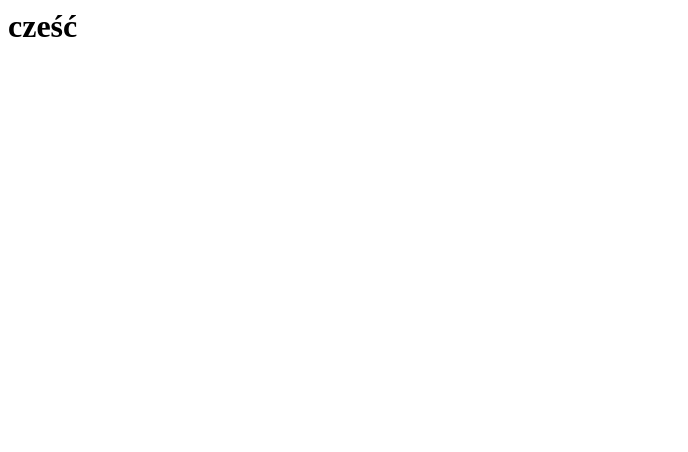
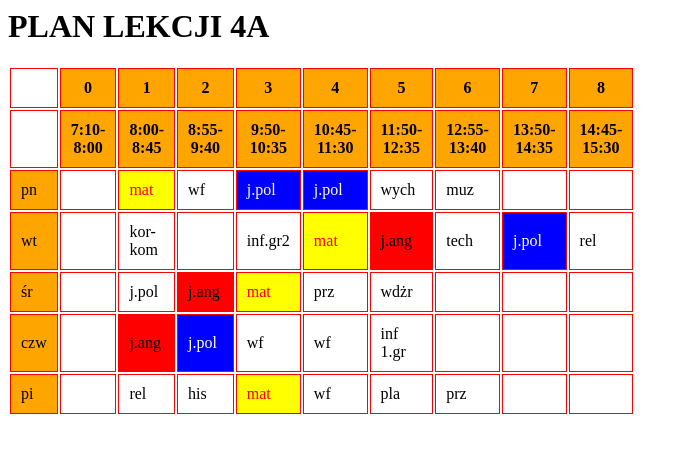
Before and after one commit to jaskotynia/jaskotynia.com, a plain HTML site: page plan-lekcji.html in a window 1280 px wide. Shown: the whole page, without its empty margins (0-688 px from the left). Drawn offline with Linux system fonts and the light colour scheme.

Commit message:
plan lekcji update

```diff
--- a/plan-lekcji.html
+++ b/plan-lekcji.html
@@ -1 +1,141 @@
-<h1>cześć<h1>
+<html>
+  <head>
+    <title>jas 11</title>
+    <style>
+      td {
+        border: solid 1px red;
+        padding: 10px;
+        margin: 10px;
+        width: 10px;
+        height: 10px;
+      }
+      th {
+        border: solid 1px red;
+        padding: 10px;
+        margin: 10px;
+        width: 10px;
+        height: 10px;
+      }
+      .jpolski {
+        background-color: blue;
+        color: white;
+      }
+      .matematyka {
+        background-color: yellow;
+        color: red;
+      }
+      .angielski {
+        background-color: red;
+        color: black;
+      }
+      .dnitygotniaigodziny {
+        animation: color_change 5s infinite alternate;
+      }
+
+      @keyframes color_change {
+        from {
+          background-color: green;
+        }
+        to {
+          background-color: orange;
+        }
+      }
+    </style>
+  </head>
+
+  <body>
+    <h1>PLAN LEKCJI 4A</h1>
+
+    <table>
+      <tr>
+        <th></th>
+        <th class="dnitygotniaigodziny">0</th>
+        <th class="dnitygotniaigodziny">1</th>
+        <th class="dnitygotniaigodziny">2</th>
+        <th class="dnitygotniaigodziny">3</th>
+        <th class="dnitygotniaigodziny">4</th>
+        <th class="dnitygotniaigodziny">5</th>
+        <th class="dnitygotniaigodziny">6</th>
+        <th class="dnitygotniaigodziny">7</th>
+        <th class="dnitygotniaigodziny">8</th>
+      </tr>
+      <tr>
+        <th></th>
+        <th class="dnitygotniaigodziny">7:10-8:00</th>
+
+        <th class="dnitygotniaigodziny">8:00-8:45</th>
+        <th class="dnitygotniaigodziny">8:55-9:40</th>
+        <th class="dnitygotniaigodziny">9:50-10:35</th>
+        <th class="dnitygotniaigodziny">10:45-11:30</th>
+        <th class="dnitygotniaigodziny">11:50-12:35</th>
+        <th class="dnitygotniaigodziny">12:55-13:40</th>
+        <th class="dnitygotniaigodziny">13:50-14:35</th>
+        <th class="dnitygotniaigodziny">14:45-15:30</th>
+      </tr>
+      <tr>
+        <td class="dnitygotniaigodziny">pn</td>
+        <td></td>
+
+        <td class="matematyka">mat</td>
+        <td>wf</td>
+
+        <td class="jpolski">j.pol</td>
+        <td class="jpolski">j.pol</td>
+        <td>wych</td>
+        <td>muz</td>
+        <td></td>
+        <td></td>
+      </tr>
+      <tr>
+        <td class="dnitygotniaigodziny">wt</td>
+
+        <td></td>
+        <td>kor-kom</td>
+        <td></td>
+        <td>inf.gr2</td>
+        <td class="matematyka">mat</td>
+        <td class="angielski">j.ang</td>
+        <td>tech</td>
+        <td class="jpolski">j.pol</td>
+        <td>rel</td>
+      </tr>
+      <tr>
+        <td class="dnitygotniaigodziny">śr</td>
+        <td></td>
+        <td>j.pol</td>
+        <td class="angielski">j.ang</td>
+
+        <td class="matematyka">mat</td>
+        <td>prz</td>
+        <td>wdżr</td>
+        <td></td>
+        <td></td>
+        <td></td>
+      </tr>
+      <tr>
+        <td class="dnitygotniaigodziny">czw</td>
+        <td></td>
+        <td class="angielski">j.ang</td>
+        <td class="jpolski">j.pol</td>
+        <td>wf</td>
+        <td>wf</td>
+        <td>inf 1.gr</td>
+        <td></td>
+        <td></td>
+        <td></td>
+      </tr>
+      <tr>
+        <td class="dnitygotniaigodziny">pi</td>
+        <td></td>
+        <td>rel</td>
+        <td>his</td>
+        <td class="matematyka">mat</td>
+        <td>wf</td>
+        <td>pla</td>
+        <td>prz</td>
+        <td></td>
+        <td></td>
+      </tr>
+    </table>
+  </body>
+</html>
```
Also changed, not shown: index.html (+20 -8 lines).
